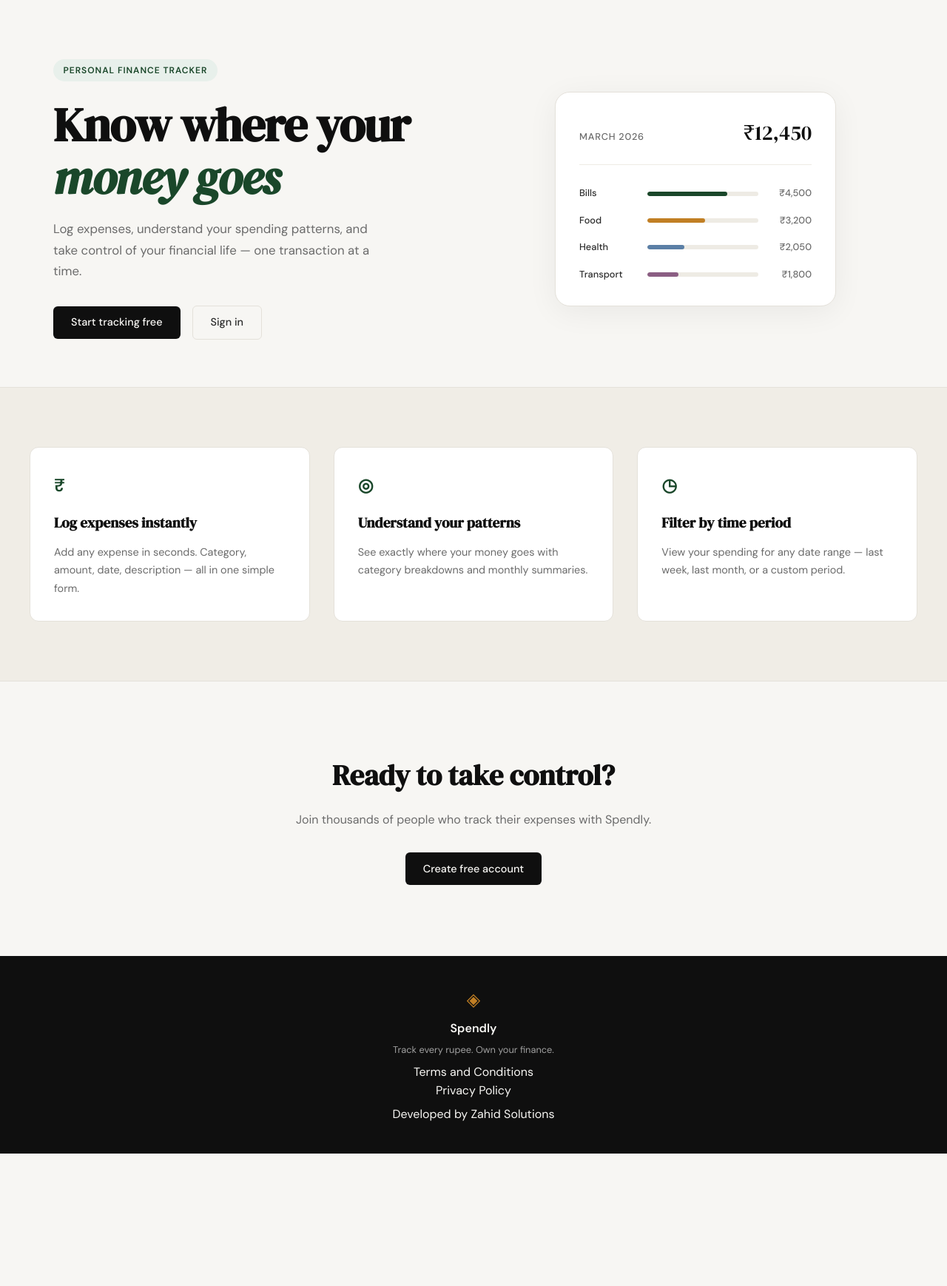
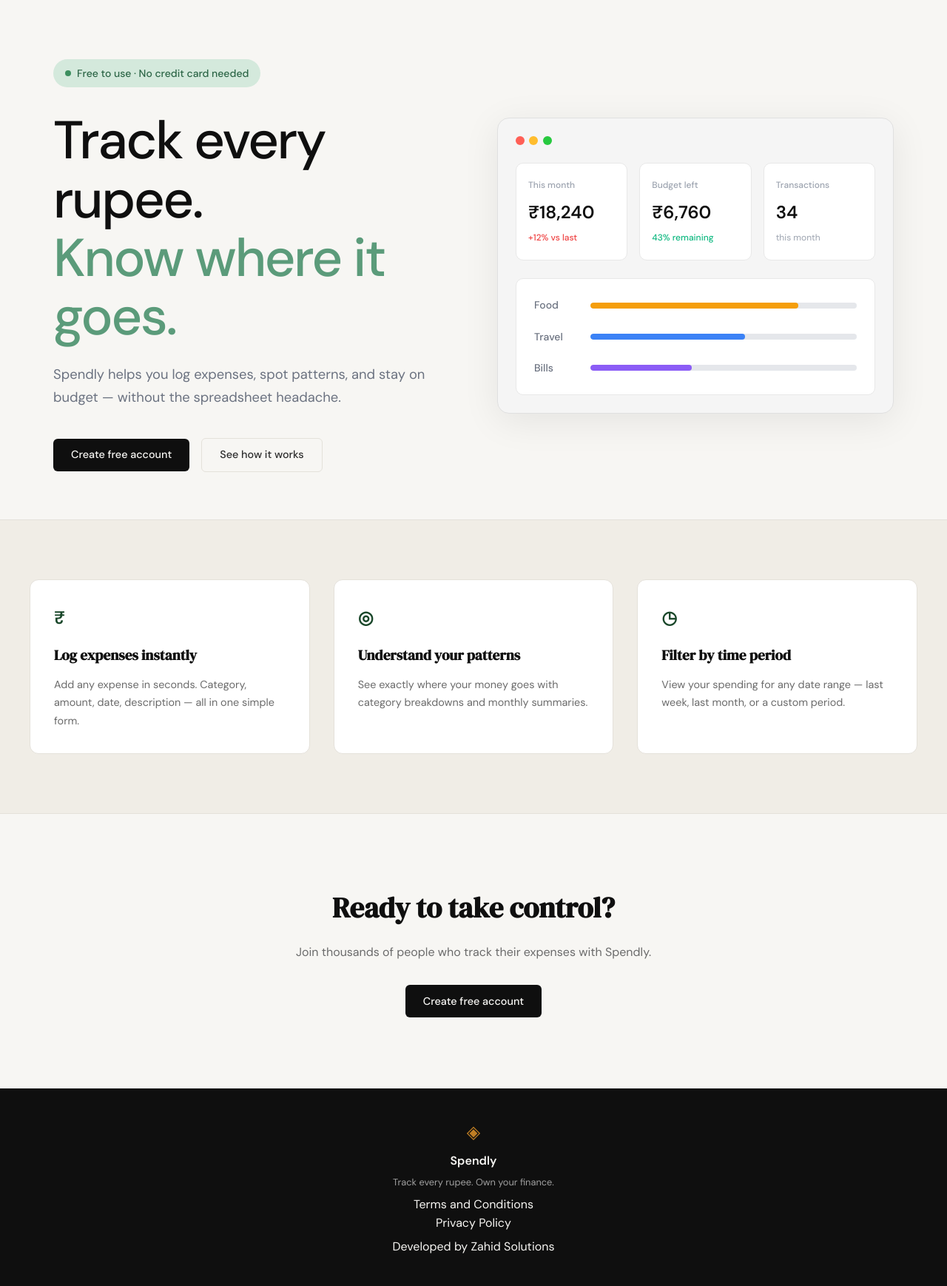
Before and after one commit to MuhammadShahidRasool/spendly-copy, a Flask app: page / in a window 1280 px wide. Shown: the part 61-1799 px from the top of the page at 74% size. Before the commit the page ends 1620 px from the top, so only its background shows below. Run offline with Flask 3, Linux system fonts and the light colour scheme.

Commit message:
landing: redesign hero section to match mockup

```diff
--- a/static/css/style.css
+++ b/static/css/style.css
@@ -134,38 +134,46 @@ a { color: inherit; text-decoration: none; }
 }
 
 .hero-badge {
+    display: inline-flex;
+    align-items: center;
+    gap: 0.5rem;
+    background: #d4e9dc;
+    color: #2d6647;
+    font-size: 0.875rem;
+    font-weight: 500;
+    padding: 0.5rem 1rem;
+    border-radius: 999px;
+    margin-bottom: 2rem;
+}
+
+.badge-dot {
+    width: 8px;
+    height: 8px;
+    background: #3d8f5f;
+    border-radius: 50%;
     display: inline-block;
-    background: var(--accent-light);
-    color: var(--accent);
-    font-size: 0.75rem;
-    font-weight: 600;
-    letter-spacing: 0.08em;
-    text-transform: uppercase;
-    padding: 0.35rem 0.85rem;
-    border-radius: 999px;
+}
+
+.hero-title {
+    font-family: var(--font-body);
+    font-size: clamp(2.75rem, 6vw, 4.5rem);
+    line-height: 1.1;
+    letter-spacing: -0.03em;
+    color: var(--ink);
+    font-weight: 500;
     margin-bottom: 1.5rem;
 }
 
-.hero-title {
-    font-family: var(--font-display);
-    font-size: clamp(2.5rem, 5vw, 4rem);
-    line-height: 1.1;
-    letter-spacing: -0.02em;
-    color: var(--ink);
-    margin-bottom: 1.25rem;
-}
-
-.hero-title em {
-    font-style: italic;
-    color: var(--accent);
+.hero-title-green {
+    color: #5b9b7a;
 }
 
 .hero-subtitle {
-    font-size: 1.05rem;
-    color: var(--ink-muted);
-    line-height: 1.7;
-    max-width: 460px;
-    margin-bottom: 2rem;
+    font-size: 1.15rem;
+    color: #6b7280;
+    line-height: 1.65;
+    max-width: 520px;
+    margin-bottom: 2.5rem;
 }
 
 .hero-actions {
@@ -175,7 +183,7 @@ a { color: inherit; text-decoration: none; }
 }
 
 /* ------------------------------------------------------------------ */
-/* Mock card (hero visual)                                             */
+/* Mock dashboard (hero visual)                                        */
 /* ------------------------------------------------------------------ */
 
 .hero-visual {
@@ -183,78 +191,115 @@ a { color: inherit; text-decoration: none; }
     justify-content: center;
 }
 
-.mock-card {
-    background: var(--paper-card);
-    border: 1px solid var(--border);
-    border-radius: var(--radius-lg);
-    padding: 2rem;
+.mock-dashboard {
+    background: #f5f5f5;
+    border: 1px solid #e0e0e0;
+    border-radius: 16px;
+    padding: 1.5rem;
     width: 100%;
-    max-width: 380px;
-    box-shadow: 0 8px 40px rgba(0,0,0,0.06);
+    max-width: 580px;
+    box-shadow: 0 10px 50px rgba(0,0,0,0.08);
 }
 
-.mock-card-header {
+.mock-window-bar {
     display: flex;
-    justify-content: space-between;
-    align-items: baseline;
-    margin-bottom: 1.75rem;
-    padding-bottom: 1.25rem;
-    border-bottom: 1px solid var(--border-soft);
+    gap: 0.4rem;
+    margin-bottom: 1.5rem;
 }
 
-.mock-label {
-    font-size: 0.8rem;
-    font-weight: 500;
-    color: var(--ink-muted);
-    text-transform: uppercase;
-    letter-spacing: 0.06em;
+.mock-dot {
+    width: 12px;
+    height: 12px;
+    border-radius: 50%;
 }
 
-.mock-total {
-    font-family: var(--font-display);
-    font-size: 1.75rem;
-    color: var(--ink);
+.mock-dot-red { background: #ff5f56; }
+.mock-dot-yellow { background: #ffbd2e; }
+.mock-dot-green { background: #27c93f; }
+
+.mock-stats {
+    display: grid;
+    grid-template-columns: repeat(3, 1fr);
+    gap: 1rem;
+    margin-bottom: 1.5rem;
 }
 
-.mock-bars { display: flex; flex-direction: column; gap: 1rem; }
-
-.mock-bar-row {
-    display: grid;
-    grid-template-columns: 80px 1fr 60px;
-    align-items: center;
-    gap: 0.75rem;
+.mock-stat-card {
+    background: white;
+    border: 1px solid #e8e8e8;
+    border-radius: 10px;
+    padding: 1.25rem 1rem;
 }
 
-.mock-cat {
-    font-size: 0.8rem;
+.mock-stat-label {
+    font-size: 0.75rem;
+    color: #9ca3af;
     font-weight: 500;
-    color: var(--ink-soft);
+    margin-bottom: 0.5rem;
 }
 
-.mock-bar-track {
-    height: 6px;
-    background: var(--border-soft);
+.mock-stat-value {
+    font-size: 1.5rem;
+    font-weight: 600;
+    color: var(--ink);
+    margin-bottom: 0.35rem;
+}
+
+.mock-stat-change {
+    font-size: 0.75rem;
+    color: #ef4444;
+    font-weight: 500;
+}
+
+.mock-stat-positive {
+    color: #10b981;
+}
+
+.mock-stat-meta {
+    font-size: 0.75rem;
+    color: #9ca3af;
+    font-weight: 400;
+}
+
+.mock-categories {
+    background: white;
+    border: 1px solid #e8e8e8;
+    border-radius: 10px;
+    padding: 1.5rem;
+    display: flex;
+    flex-direction: column;
+    gap: 1.25rem;
+}
+
+.mock-category-row {
+    display: grid;
+    grid-template-columns: 60px 1fr;
+    align-items: center;
+    gap: 1rem;
+}
+
+.mock-category-label {
+    font-size: 0.875rem;
+    font-weight: 500;
+    color: #6b7280;
+}
+
+.mock-category-bar-track {
+    height: 8px;
+    background: #e5e7eb;
     border-radius: 999px;
     overflow: hidden;
 }
 
-.mock-bar {
+.mock-category-bar {
     height: 100%;
-    background: var(--accent);
     border-radius: 999px;
     transition: width 0.6s ease;
 }
 
-.mock-bar-2 { background: var(--accent-2); }
-.mock-bar-3 { background: #5b7fa6; }
-.mock-bar-4 { background: #8b5e83; }
-
-.mock-amt {
-    font-size: 0.8rem;
-    font-weight: 500;
-    color: var(--ink-muted);
-    text-align: right;
-}
+.mock-bar-orange { background: #f59e0b; }
+.mock-bar-blue { background: #3b82f6; }
+.mock-bar-purple { background: #8b5cf6; }
 
 /* ------------------------------------------------------------------ */
 /* Buttons                                                             */
--- a/templates/landing.html
+++ b/templates/landing.html
@@ -5,56 +5,65 @@
 {% block content %}
 
 <section class="hero">
-    <div class="hero-inner">
-        <div class="hero-badge">Personal Finance Tracker</div>
+    <div class="hero-content">
+        <div class="hero-badge">
+            <span class="badge-dot"></span>
+            Free to use · No credit card needed
+        </div>
         <h1 class="hero-title">
-            Know where your<br>
-            <em>money goes</em>
+            Track every rupee.<br>
+            <span class="hero-title-green">Know where it goes.</span>
         </h1>
         <p class="hero-subtitle">
-            Log expenses, understand your spending patterns,
-            and take control of your financial life —
-            one transaction at a time.
+            Spendly helps you log expenses, spot patterns, and stay on budget — without the spreadsheet headache.
         </p>
         <div class="hero-actions">
-            <a href="{{ url_for('register') }}" class="btn-primary">Start tracking free</a>
-            <a href="{{ url_for('login') }}" class="btn-ghost">Sign in</a>
+            <a href="{{ url_for('register') }}" class="btn-primary">Create free account</a>
+            <a href="#features" class="btn-ghost">See how it works</a>
         </div>
     </div>
     <div class="hero-visual">
-        <div class="mock-card">
-            <div class="mock-card-header">
-                <span class="mock-label">March 2026</span>
-                <span class="mock-total">₹12,450</span>
+        <div class="mock-dashboard">
+            <div class="mock-window-bar">
+                <span class="mock-dot mock-dot-red"></span>
+                <span class="mock-dot mock-dot-yellow"></span>
+                <span class="mock-dot mock-dot-green"></span>
             </div>
-            <div class="mock-bars">
-                <div class="mock-bar-row">
-                    <span class="mock-cat">Bills</span>
-                    <div class="mock-bar-track">
-                        <div class="mock-bar" style="width: 72%"></div>
+            <div class="mock-stats">
+                <div class="mock-stat-card">
+                    <div class="mock-stat-label">This month</div>
+                    <div class="mock-stat-value">₹18,240</div>
+                    <div class="mock-stat-change">+12% vs last</div>
+                </div>
+                <div class="mock-stat-card">
+                    <div class="mock-stat-label">Budget left</div>
+                    <div class="mock-stat-value">₹6,760</div>
+                    <div class="mock-stat-change mock-stat-positive">43% remaining</div>
+                </div>
+                <div class="mock-stat-card">
+                    <div class="mock-stat-label">Transactions</div>
+                    <div class="mock-stat-value">34</div>
+                    <div class="mock-stat-meta">this month</div>
+                </div>
+            </div>
+            <div class="mock-categories">
+                <div class="mock-category-row">
+                    <span class="mock-category-label">Food</span>
+                    <div class="mock-category-bar-track">
+                        <div class="mock-category-bar mock-bar-orange" style="width: 78%"></div>
                     </div>
-                    <span class="mock-amt">₹4,500</span>
                 </div>
-                <div class="mock-bar-row">
-                    <span class="mock-cat">Food</span>
-                    <div class="mock-bar-track">
-                        <div class="mock-bar mock-bar-2" style="width: 52%"></div>
+                <div class="mock-category-row">
+                    <span class="mock-category-label">Travel</span>
+                    <div class="mock-category-bar-track">
+                        <div class="mock-category-bar mock-bar-blue" style="width: 58%"></div>
                     </div>
-                    <span class="mock-amt">₹3,200</span>
                 </div>
-                <div class="mock-bar-row">
-                    <span class="mock-cat">Health</span>
-                    <div class="mock-bar-track">
-                        <div class="mock-bar mock-bar-3" style="width: 33%"></div>
+                <div class="mock-category-row">
+                    <span class="mock-category-label">Bills</span>
+                    <div class="mock-category-bar-track">
+                        <div class="mock-category-bar mock-bar-purple" style="width: 38%"></div>
                     </div>
-                    <span class="mock-amt">₹2,050</span>
-                </div>
-                <div class="mock-bar-row">
-                    <span class="mock-cat">Transport</span>
-                    <div class="mock-bar-track">
-                        <div class="mock-bar mock-bar-4" style="width: 28%"></div>
-                    </div>
-                    <span class="mock-amt">₹1,800</span>
                 </div>
             </div>
         </div>
```
Also changed, not shown: Screenshot 2026-03-25 at 12.36.20 AM.png (added), 1 other file.
